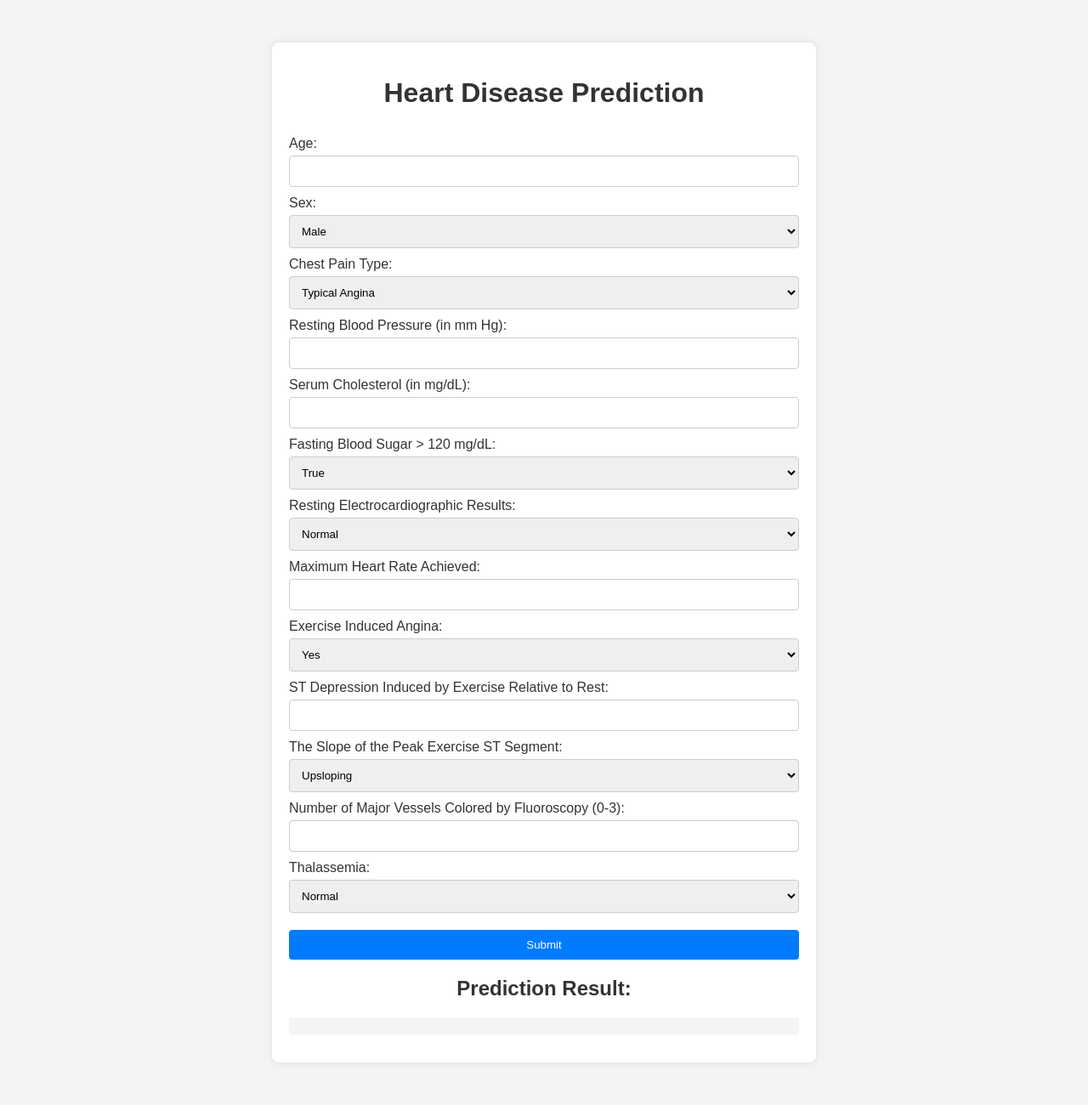
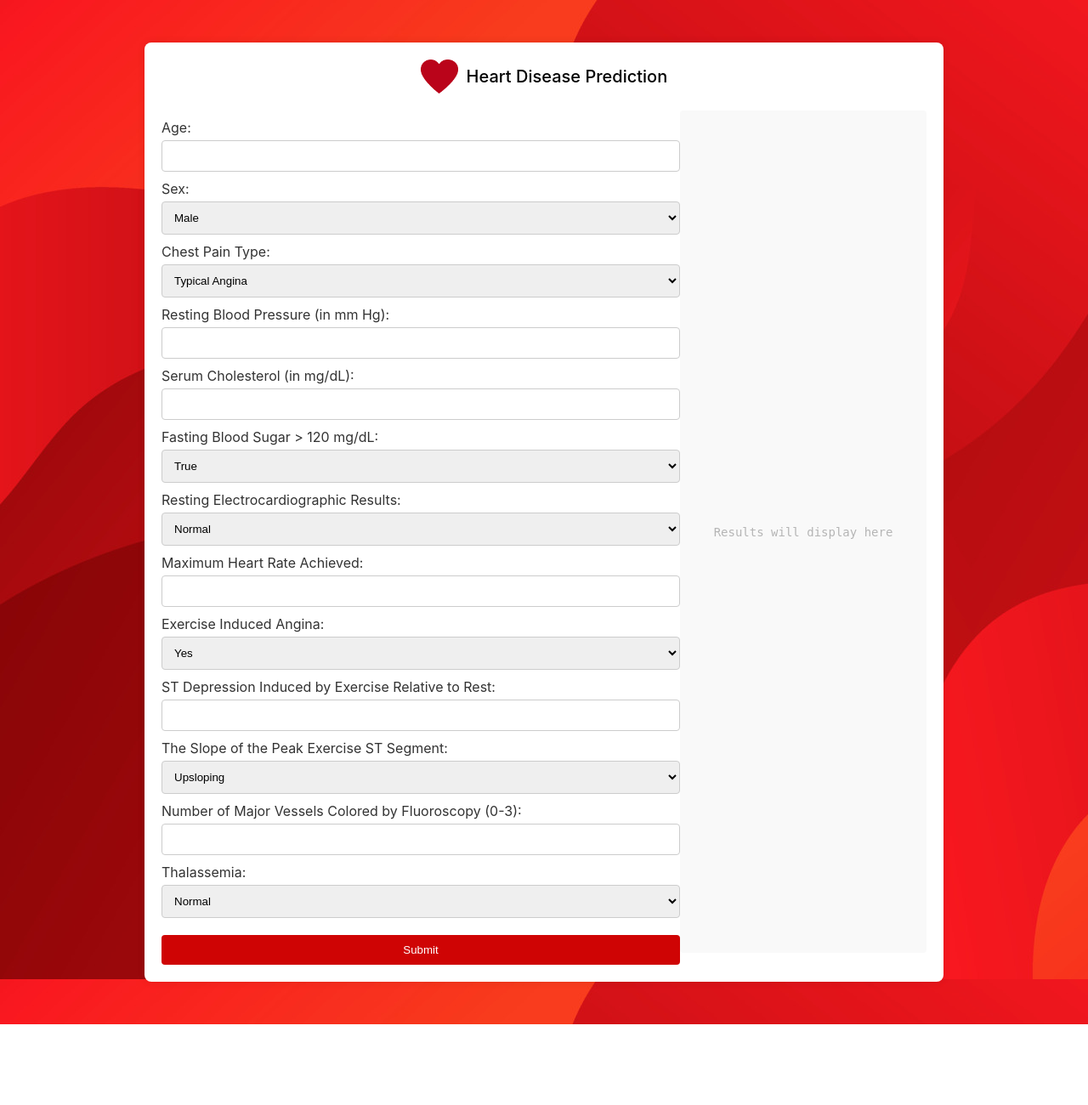
Before and after one commit to abdulnawab916/ECSFinalProject, a Python web app: template flask/templates/index.html in a window 1280 px wide. Shown: the whole page at 85% size. After the commit the page ends 1205 px from the top, so only its background shows below. Run offline with Jinja, Linux system fonts and the light colour scheme; the template is opened without the code that fills it, so the values that code supplies are empty.

Commit message:
FrontendUpdate

```diff
--- a/flask/app.py
+++ b/flask/app.py
@@ -6,7 +6,7 @@ app = Flask(__name__)
 
 
 # Load the trained model
-model = joblib.load('Exploratory Data Analysis\\bagged_decision_tree_model.pkl')
+model = joblib.load('../Exploratory Data Analysis/bagged_decision_tree_model.pkl')
 
 @app.route('/')
 def index():
@@ -15,6 +15,7 @@ def index():
 @app.route('/predict', methods=['POST'])
 def predict():
     data = request.form.to_dict()
+    print(data)
     features = ['age', 'sex', 'cp', 'trestbps', 'chol', 'fbs', 'restecg', 'thalach', 'exang', 'oldpeak', 'slope', 'ca', 'thal']
 
     # Convert input data to a dataframe
--- a/flask/templates/index.html
+++ b/flask/templates/index.html
@@ -1,38 +1,71 @@
 <!DOCTYPE html>
 <html lang="en">
   <head>
-    <meta charset="UTF-8">
-    <meta name="viewport" content="width=device-width, initial-scale=1.0">
+    <meta charset="UTF-8" />
+    <meta name="viewport" content="width=device-width, initial-scale=1.0" />
     <title>Heart Disease Prediction</title>
     <style>
       body {
-            font-family: Arial, sans-serif;
-            background-color: #f4f4f4;
+        font-family: Inter, sans-serif;
+        background-image: url("../static/redbackground.jpg");
         margin: 0;
         padding: 0;
       }
       .container {
+        display: flex;
+        flex-direction: column;
+        align-items: center;
         width: 100%;
-            max-width: 600px;
+        max-width: 900px; /* Adjusted for 3/4 width */
         margin: 50px auto;
         background-color: #fff;
         padding: 20px;
         box-shadow: 0 0 10px rgba(0, 0, 0, 0.1);
         border-radius: 8px;
       }
-        h1 {
-            text-align: center;
-            color: #333;
+      .header {
+        display: flex;
+        align-items: center;
+        justify-content: center;
+        width: 100%;
+        margin-bottom: 20px;
+      }
+      .heart-icon {
+        height: 40px;
+        margin-right: 10px;
+      }
+      .nav-title {
+        color: black;
+        font-size: 20px;
+        font-weight: 500;
+      }
+      .form-container {
+        display: flex;
+        flex-direction: column; /* Stack form and result vertically on mobile */
+        justify-content: space-between;
+        width: 100%;
       }
       form {
         display: flex;
         flex-direction: column;
+        width: 100%;
+        max-width: 100%; /* Adjusted for 3/4 width */
+      }
+
+      @media (min-width: 768px) {
+        .form-container {
+          flex-direction: row; /* Arrange form and result side by side on desktop */
+        }
+        form {
+          max-width: 70%;
+        }
       }
       label {
         margin-top: 10px;
         color: #333;
       }
-        input, select {
+      input,
+      select {
         padding: 10px;
         margin-top: 5px;
         border: 1px solid #ccc;
@@ -41,7 +74,7 @@
       button {
         margin-top: 20px;
         padding: 10px;
-            background-color: #007bff;
+        background-color: rgb(207, 4, 4);
         color: #fff;
         border: none;
         border-radius: 4px;
@@ -55,18 +88,35 @@
         color: #333;
       }
       pre {
-            background-color: #f4f4f4;
+        background-color: #f9f9f9;
         padding: 10px;
         border-radius: 4px;
+        width: 100%;
+        max-width: 30%; /* Adjusted for remaining width */
+        margin-top: 20px; /* Space between form and result on mobile */
+        display: flex;
+        justify-content: center;
+        align-items: center;
+        color: #b5b5b5;
+        font-size: 14px;
+      }
+      @media (min-width: 768px) {
+        pre {
+          margin-top: 0; /* Remove top margin when side by side */
+        }
       }
     </style>
   </head>
   <body>
     <div class="container">
-        <h1>Heart Disease Prediction</h1>
+      <div class="header">
+        <img src="../static/heart.png" class="heart-icon" alt="Heart Icon" />
+        <div class="nav-title">Heart Disease Prediction</div>
+      </div>
+      <div class="form-container">
         <form id="predictionForm">
           <label for="age">Age:</label>
-            <input type="number" id="age" name="age" required>
+          <input type="number" id="age" name="age" required />
 
           <label for="sex">Sex:</label>
           <select id="sex" name="sex" required>
@@ -132,22 +194,28 @@
 
           <button type="button" onclick="submitForm()">Submit</button>
         </form>
-
-        <h2>Prediction Result:</h2>
-        <pre id="result"></pre>
+        <pre id="result">Results will display here</pre>
+      </div>
     </div>
 
     <script>
       function submitForm() {
-            const form = document.getElementById('predictionForm');
+        const form = document.getElementById("predictionForm");
         const formData = new FormData(form);
-            fetch('/predict', {
-                method: 'POST',
-                body: formData
+        fetch("/predict", {
+          method: "POST",
+          body: formData,
         })
-            .then(response => response.json())
-            .then(data => {
-                document.getElementById('result').textContent = JSON.stringify(data, null, 2);
+          .then((response) => response.json())
+          .then((data) => {
+            const resultElement = document.getElementById("result");
+            if (Object.keys(data).length === 0) {
+              resultElement.textContent = "No prediction available";
+            } else {
+              resultElement.textContent = JSON.stringify(data, null, 2);
+            }
+            resultElement.style.color = "#333";
+            resultElement.style.fontSize = "16px";
           });
       }
     </script>
```
Also changed, not shown: other parts of flask/templates/index.html (+20 -8 lines), flask/static/heart.png (added), flask/static/redbackground.jpg (added). Lines whose indentation alone changed are shown as unchanged.
